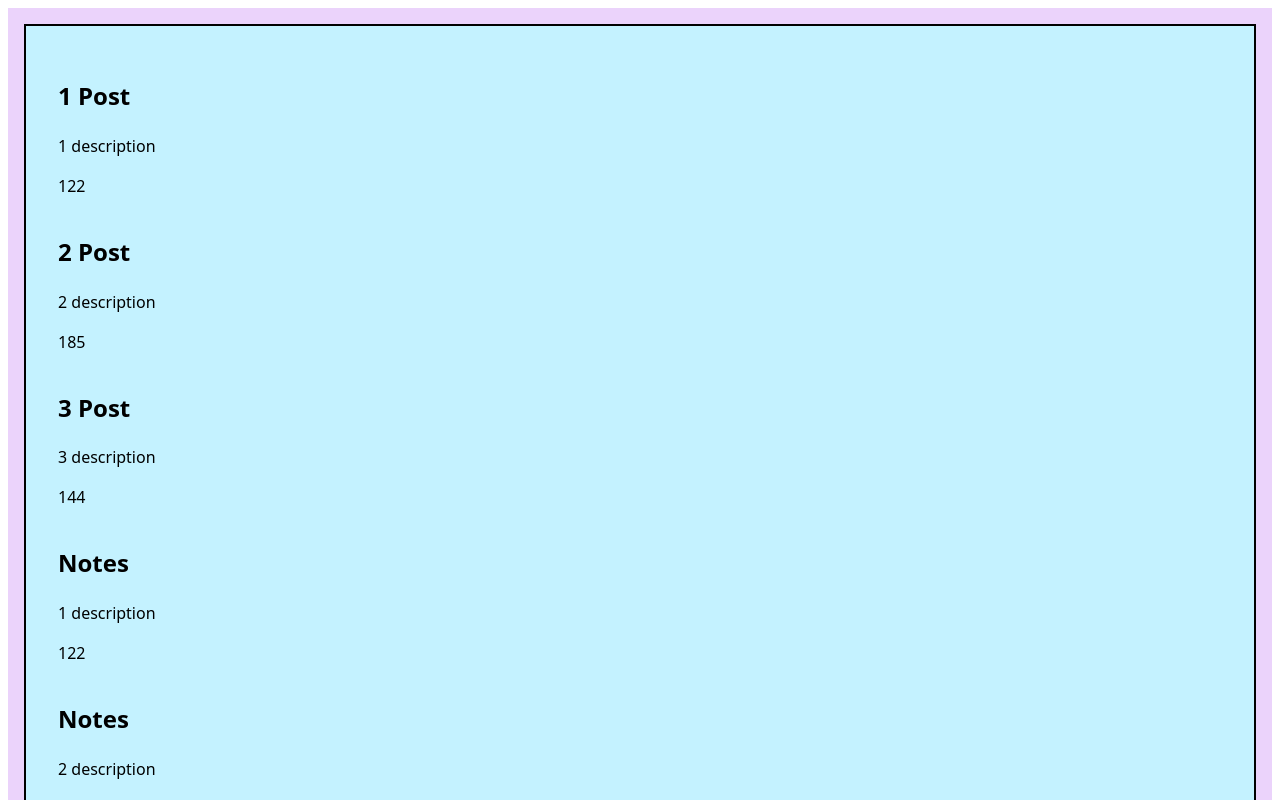
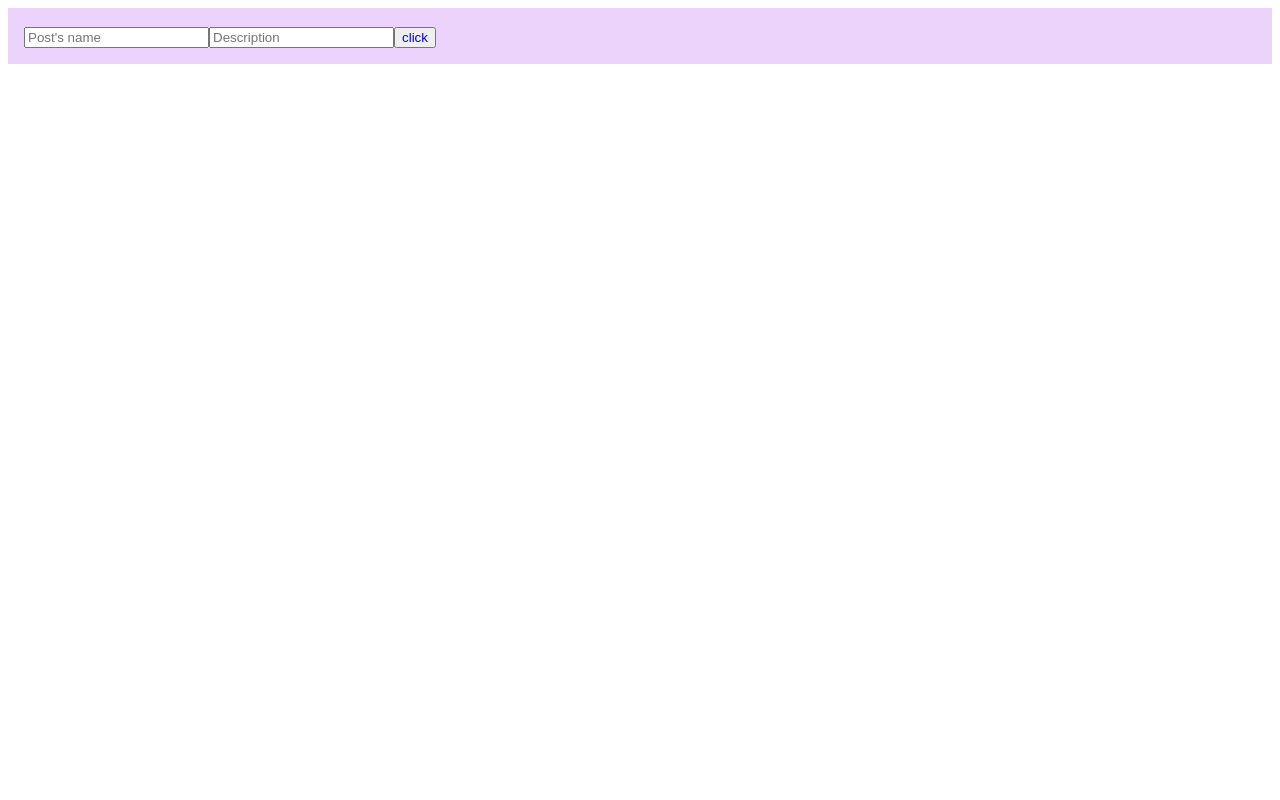
Before and after one commit to li-kravt/react-course, a React (Vite) app: page / in a window 1280 px wide. Shown: the top 800 px of the page. Built offline with nearby package versions, Linux system fonts and the light colour scheme.

Commit message:
learn: css classes

```diff
--- a/src/App.jsx
+++ b/src/App.jsx
@@ -1,8 +1,7 @@
 
 import { useState } from 'react'
 import './index.css'
-import { Post } from './components/post'
-import { SectionPosts } from './components/SectionPosts'
+import { MyButton } from './components/UI/button/MyButton'
 
 
 function App() {
@@ -50,7 +49,11 @@ function App() {
 
   return (
     <div className='App'>
-      <SectionPosts data={{ posts, posts2 }} />
+      <form>
+        <input type='text' placeholder="Post's name" />
+        <input type='text' placeholder="Description" />
+        <MyButton />
+      </form>
     </div>
   )
 }
--- /dev/null
+++ b/src/components/UI/button/MyButton.jsx
@@ -0,0 +1,10 @@
+import classes from "./MyButton.module.css"
+
+export const MyButton = () => {
+
+  return (
+    <button className={classes.myBtn}>
+      click
+    </button>
+  )
+}
--- /dev/null
+++ b/src/components/UI/button/MyButton.module.css
@@ -0,0 +1,5 @@
+.myBtn {
+  padding: 10px, 20px;
+  color: blue;
+  cursor: pointer;
+}
```
